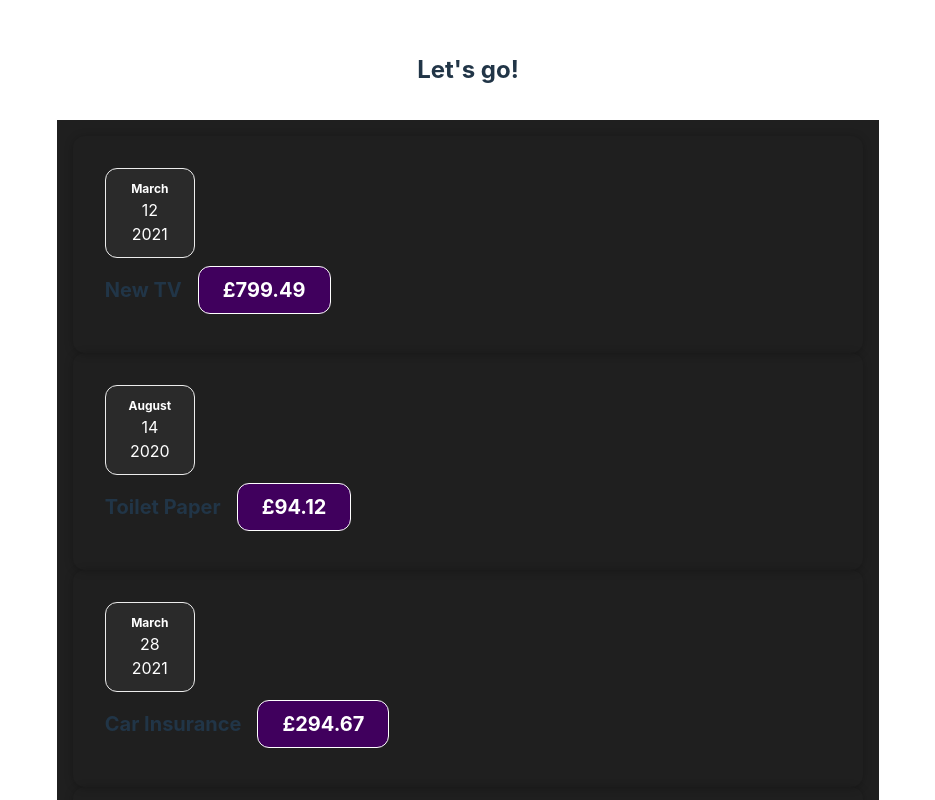
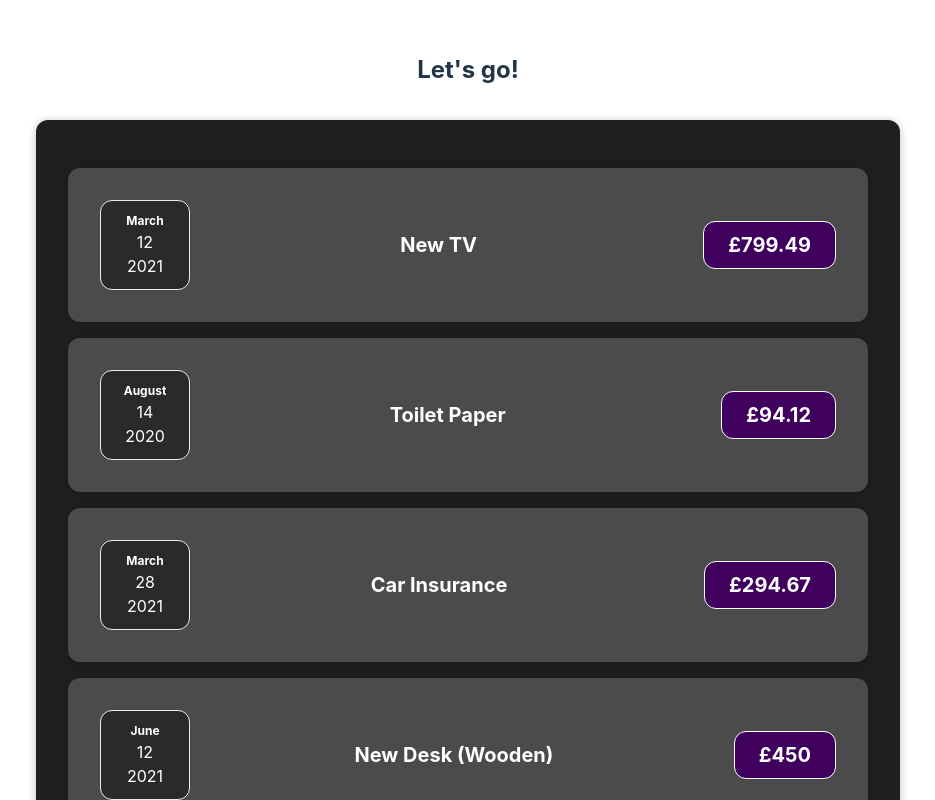
Before and after one commit to margeol90/react-project, a React (Vite) app: page / in a window 1280 px wide. Shown: the top 800 px of the page, without its empty margins (172-1107 px from the left). Built offline with nearby package versions, Linux system fonts and the light colour scheme.

Commit message:
used css across components

```diff
--- a/src/components/Card.jsx
+++ b/src/components/Card.jsx
@@ -1,7 +1,9 @@
 import './Card.css';
 
 function Card(props) {
-  return <div className="card">{ props.children }</div>;
+  const classes = 'card ' + props.className;
+
+  return <div className={classes}>{ props.children }</div>;
 }
 
 export default Card;
--- a/src/components/Expenses.jsx
+++ b/src/components/Expenses.jsx
@@ -1,13 +1,14 @@
 import ExpenseItem from './ExpenseItem';
+import Card from './Card'
 import './Expenses.css'
 function Expenses(props) {
   return (
-    <div className="expenses">
+    <Card className="expenses">
       <ExpenseItem title={props.items[1].title} amount={props.items[1].amount} date={props.items[1].date} />
       <ExpenseItem title={props.items[0].title} amount={props.items[0].amount} date={props.items[0].date} />
       <ExpenseItem title={props.items[2].title} amount={props.items[2].amount} date={props.items[2].date} />
       <ExpenseItem title={props.items[3].title} amount={props.items[3].amount} date={props.items[3].date} />
-    </div>
+    </Card>
   );
 }
 
```
